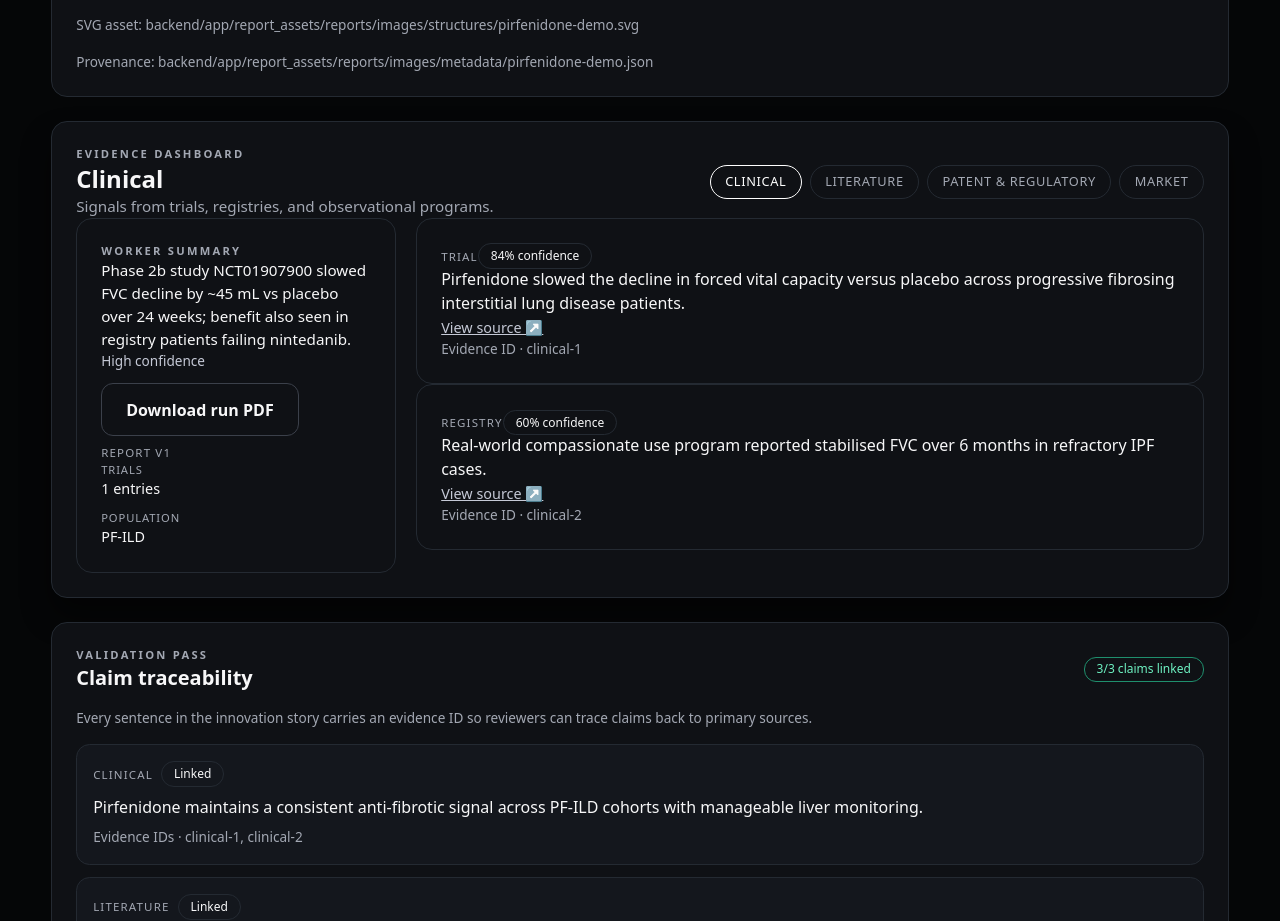
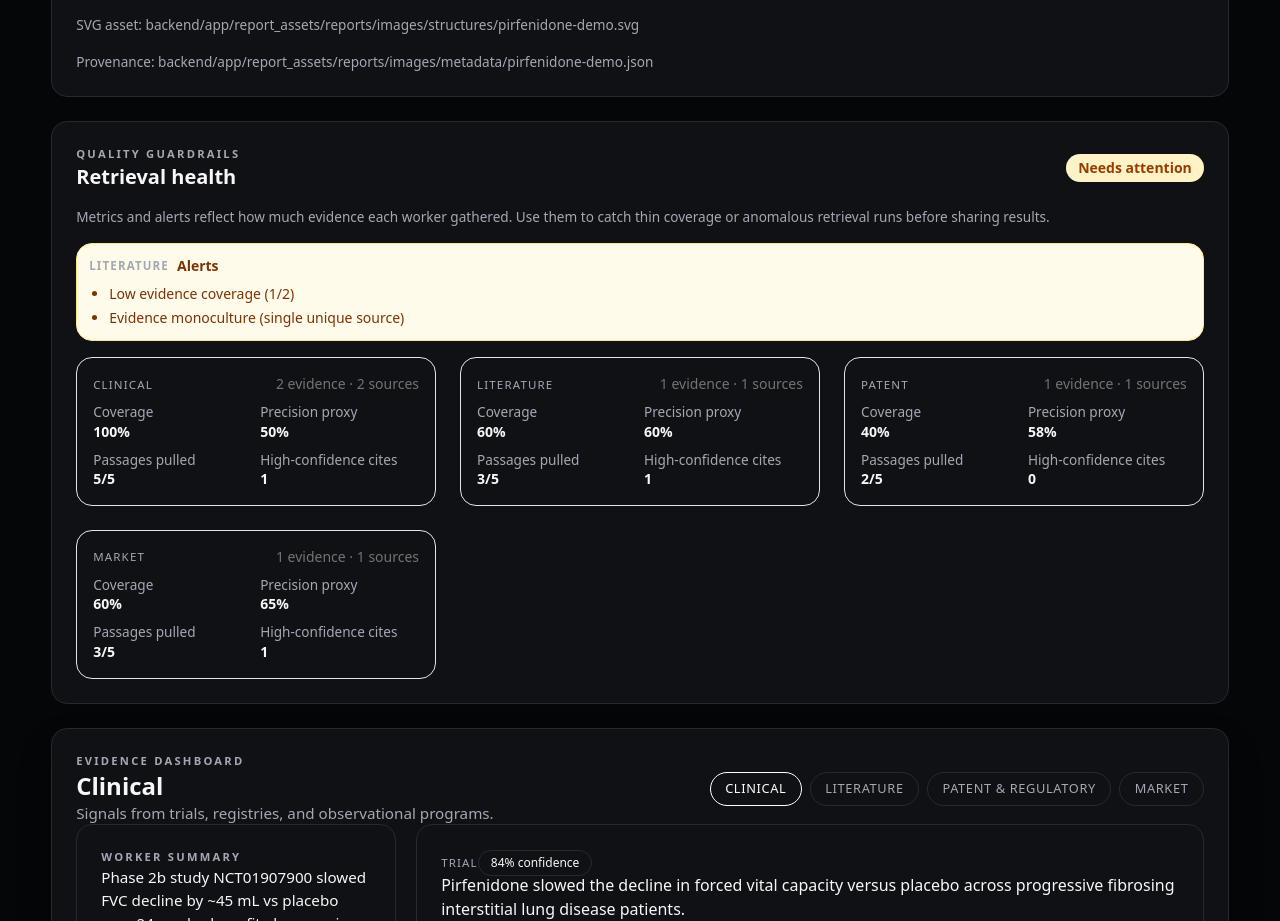
Before and after one commit to spiicez21/PhaGen-Agent, a Next.js app in the folder frontend/: page /results in a window 1280 px wide. Shown: the part 1440-2361 px from the top of the page. Built offline with nearby package versions, Linux system fonts and the light colour scheme.

Commit message:
feat: Add quality metrics and alerts to results page and sample data

```diff
--- a/frontend/app/results/page.tsx
+++ b/frontend/app/results/page.tsx
@@ -7,6 +7,13 @@ export default function ResultsPage() {
   const validation = SAMPLE_PAYLOAD.validation;
   const reportVersion = SAMPLE_PAYLOAD.report_version ?? 1;
   const structure = SAMPLE_PAYLOAD.structure;
+  const quality = SAMPLE_PAYLOAD.quality;
+
+  const qualityStatusTone: Record<string, string> = {
+    pass: "bg-emerald-100 text-emerald-800",
+    needs_attention: "bg-amber-100 text-amber-800",
+    investigate: "bg-rose-100 text-rose-800"
+  };
 
   return (
     <div className="section-stack">
@@ -79,6 +86,82 @@ export default function ResultsPage() {
         </section>
       )}
 
+      {quality && (
+        <section className="section-card space-y-4">
+          <div className="flex flex-wrap items-center justify-between gap-3">
+            <div>
+              <p className="eyebrow">Quality guardrails</p>
+              <h2 className="text-xl font-semibold">Retrieval health</h2>
+            </div>
+            <span
+              className={`px-3 py-1 rounded-full text-sm font-semibold ${qualityStatusTone[quality.status] ?? "bg-neutral-200 text-neutral-800"}`}
+            >
+              {quality.status === "pass"
+                ? "Pass"
+                : quality.status === "needs_attention"
+                  ? "Needs attention"
+                  : "Investigate"}
+            </span>
+          </div>
+          <p className="subtle-text">
+            Metrics and alerts reflect how much evidence each worker gathered. Use them to catch thin coverage or anomalous retrieval runs before sharing results.
+          </p>
+
+          {Object.keys(quality.alerts).length ? (
+            <div className="space-y-3">
+              {Object.entries(quality.alerts).map(([worker, alerts]) => (
+                <article key={worker} className="rounded-2xl border border-amber-200 bg-amber-50 p-3">
+                  <header className="flex items-center gap-2 text-sm font-semibold text-amber-900">
+                    <span className="badge">{worker}</span>
+                    <span>Alerts</span>
+                  </header>
+                  <ul className="mt-2 list-disc space-y-1 pl-5 text-sm text-amber-900">
+                    {alerts.map((alert, index) => (
+                      <li key={`${worker}-alert-${index}`}>{alert}</li>
+                    ))}
+                  </ul>
+                </article>
+              ))}
+            </div>
+          ) : (
+            <p className="rounded-2xl border border-emerald-100 bg-emerald-50 p-3 text-sm text-emerald-900">
+              All workers met the minimum evidence thresholds. No alerts at this time.
+            </p>
+          )}
+
+          <div className="grid-two">
+            {Object.entries(quality.metrics).map(([worker, metrics]) => (
+              <article key={worker} className="space-y-2 rounded-2xl border border-neutral-200 p-4">
+                <header className="flex items-center justify-between">
+                  <span className="badge">{worker}</span>
+                  <span className="text-sm text-neutral-500">
+                    {metrics.evidence_count} evidence · {metrics.unique_sources} sources
+                  </span>
+                </header>
+                <dl className="grid grid-cols-2 gap-2 text-sm">
+                  <div>
+                    <dt className="subtle-text">Coverage</dt>
+                    <dd className="font-semibold">{(metrics.coverage_ratio * 100).toFixed(0)}%</dd>
+                  </div>
+                  <div>
+                    <dt className="subtle-text">Precision proxy</dt>
+                    <dd className="font-semibold">{(metrics.precision_proxy * 100).toFixed(0)}%</dd>
+                  </div>
+                  <div>
+                    <dt className="subtle-text">Passages pulled</dt>
+                    <dd className="font-semibold">{metrics.final_passages}/{metrics.retriever_top_k}</dd>
+                  </div>
+                  <div>
+                    <dt className="subtle-text">High-confidence cites</dt>
+                    <dd className="font-semibold">{metrics.high_conf_evidence}</dd>
+                  </div>
+                </dl>
+              </article>
+            ))}
+          </div>
+        </section>
+      )}
+
       <EvidenceTabs workers={workers} reportJobId={DEMO_JOB.id} reportVersion={reportVersion} />
 
       {validation && (
--- a/frontend/app/sample-data.ts
+++ b/frontend/app/sample-data.ts
@@ -65,6 +65,17 @@ export const SAMPLE_PAYLOAD: MasterPayload = {
       metadata: {
         trials: '[{"nct_id":"NCT01907900","phase":"Phase 2","status":"Completed"}]',
         population: "PF-ILD"
+      },
+      metrics: {
+        query_terms: 2,
+        retrieved_passages: 12,
+        final_passages: 5,
+        evidence_count: 2,
+        unique_sources: 2,
+        coverage_ratio: 1,
+        precision_proxy: 0.5,
+        high_conf_evidence: 1,
+        retriever_top_k: 5
       }
     },
     literature: {
@@ -82,7 +93,22 @@ export const SAMPLE_PAYLOAD: MasterPayload = {
       ],
       metadata: {
         sources: "3 peer-reviewed articles"
-      }
+      },
+      metrics: {
+        query_terms: 3,
+        retrieved_passages: 9,
+        final_passages: 3,
+        evidence_count: 1,
+        unique_sources: 1,
+        coverage_ratio: 0.6,
+        precision_proxy: 0.6,
+        high_conf_evidence: 1,
+        retriever_top_k: 5
+      },
+      alerts: [
+        "Low evidence coverage (1/2)",
+        "Evidence monoculture (single unique source)"
+      ]
     },
     patent: {
       summary: "Key Genentech filings on pirfenidone combinations expire 2028-2030; no blocking claims on PF-ILD indication found.",
@@ -100,6 +126,17 @@ export const SAMPLE_PAYLOAD: MasterPayload = {
       metadata: {
         risk: "Low",
         regulatory_notes: "Label monitoring: hepatotoxicity"
+      },
+      metrics: {
+        query_terms: 2,
+        retrieved_passages: 6,
+        final_passages: 2,
+        evidence_count: 1,
+        unique_sources: 1,
+        coverage_ratio: 0.4,
+        precision_proxy: 0.58,
+        high_conf_evidence: 0,
+        retriever_top_k: 5
       }
     },
     market: {
@@ -117,7 +154,73 @@ export const SAMPLE_PAYLOAD: MasterPayload = {
       ],
       metadata: {
         score_breakdown: "Demand 0.8 | Competition 0.5 | Access 0.7"
+      },
+      metrics: {
+        query_terms: 2,
+        retrieved_passages: 7,
+        final_passages: 3,
+        evidence_count: 1,
+        unique_sources: 1,
+        coverage_ratio: 0.6,
+        precision_proxy: 0.65,
+        high_conf_evidence: 1,
+        retriever_top_k: 5
       }
+    }
+  },
+  quality: {
+    status: "needs_attention",
+    metrics: {
+      clinical: {
+        query_terms: 2,
+        retrieved_passages: 12,
+        final_passages: 5,
+        evidence_count: 2,
+        unique_sources: 2,
+        coverage_ratio: 1,
+        precision_proxy: 0.5,
+        high_conf_evidence: 1,
+        retriever_top_k: 5
+      },
+      literature: {
+        query_terms: 3,
+        retrieved_passages: 9,
+        final_passages: 3,
+        evidence_count: 1,
+        unique_sources: 1,
+        coverage_ratio: 0.6,
+        precision_proxy: 0.6,
+        high_conf_evidence: 1,
+        retriever_top_k: 5
+      },
+      patent: {
+        query_terms: 2,
+        retrieved_passages: 6,
+        final_passages: 2,
+        evidence_count: 1,
+        unique_sources: 1,
+        coverage_ratio: 0.4,
+        precision_proxy: 0.58,
+        high_conf_evidence: 0,
+        retriever_top_k: 5
+      },
+      market: {
+        query_terms: 2,
+        retrieved_passages: 7,
+        final_passages: 3,
+        evidence_count: 1,
+        unique_sources: 1,
+        coverage_ratio: 0.6,
+        precision_proxy: 0.65,
+        high_conf_evidence: 1,
+        retriever_top_k: 5
+      }
+    },
+    alerts: {
+      literature: [
+        "Low evidence coverage (1/2)",
+        "Evidence monoculture (single unique source)"
+      ]
     }
   },
   validation: {
@@ -186,7 +289,22 @@ export const METFORMIN_PAYLOAD: MasterPayload = {
       metadata: {
         trials: '[{"nct_id":"NCT04511234","phase":"Phase 2","status":"Active"}]',
         population: "NASH"
-      }
+      },
+      metrics: {
+        query_terms: 2,
+        retrieved_passages: 8,
+        final_passages: 3,
+        evidence_count: 1,
+        unique_sources: 1,
+        coverage_ratio: 0.6,
+        precision_proxy: 0.52,
+        high_conf_evidence: 0,
+        retriever_top_k: 5
+      },
+      alerts: [
+        "Low evidence coverage (1/2)",
+        "Evidence monoculture (single unique source)"
+      ]
     },
     literature: {
       summary:
@@ -204,6 +322,17 @@ export const METFORMIN_PAYLOAD: MasterPayload = {
       ],
       metadata: {
         sources: "2 peer-reviewed articles"
+      },
+      metrics: {
+        query_terms: 3,
+        retrieved_passages: 7,
+        final_passages: 2,
+        evidence_count: 1,
+        unique_sources: 1,
+        coverage_ratio: 0.4,
+        precision_proxy: 0.57,
+        high_conf_evidence: 1,
+        retriever_top_k: 5
       }
     },
     patent: {
@@ -222,7 +351,19 @@ export const METFORMIN_PAYLOAD: MasterPayload = {
       metadata: {
         risk: "Medium",
         regulatory_notes: "Monitor lactic acidosis risk"
-      }
+      },
+      metrics: {
+        query_terms: 2,
+        retrieved_passages: 5,
+        final_passages: 2,
+        evidence_count: 1,
+        unique_sources: 1,
+        coverage_ratio: 0.4,
+        precision_proxy: 0.44,
+        high_conf_evidence: 0,
+        retriever_top_k: 5
+      },
+      alerts: ["Low precision proxy (0.44 < 0.50)"]
     },
     market: {
       summary:
@@ -240,7 +381,73 @@ export const METFORMIN_PAYLOAD: MasterPayload = {
       ],
       metadata: {
         score_breakdown: "Demand 0.6 | Competition 0.5 | Access 0.4"
+      },
+      metrics: {
+        query_terms: 2,
+        retrieved_passages: 6,
+        final_passages: 2,
+        evidence_count: 1,
+        unique_sources: 1,
+        coverage_ratio: 0.4,
+        precision_proxy: 0.48,
+        high_conf_evidence: 0,
+        retriever_top_k: 5
+      },
+      alerts: ["Low precision proxy (0.48 < 0.50)"]
+    }
+  },
+  quality: {
+    status: "investigate",
+    metrics: {
+      clinical: {
+        query_terms: 2,
+        retrieved_passages: 8,
+        final_passages: 3,
+        evidence_count: 1,
+        unique_sources: 1,
+        coverage_ratio: 0.6,
+        precision_proxy: 0.52,
+        high_conf_evidence: 0,
+        retriever_top_k: 5
+      },
+      literature: {
+        query_terms: 3,
+        retrieved_passages: 7,
+        final_passages: 2,
+        evidence_count: 1,
+        unique_sources: 1,
+        coverage_ratio: 0.4,
+        precision_proxy: 0.57,
+        high_conf_evidence: 1,
+        retriever_top_k: 5
+      },
+      patent: {
+        query_terms: 2,
+        retrieved_passages: 5,
+        final_passages: 2,
+        evidence_count: 1,
+        unique_sources: 1,
+        coverage_ratio: 0.4,
+        precision_proxy: 0.44,
+        high_conf_evidence: 0,
+        retriever_top_k: 5
+      },
+      market: {
+        query_terms: 2,
+        retrieved_passages: 6,
+        final_passages: 2,
+        evidence_count: 1,
+        unique_sources: 1,
+        coverage_ratio: 0.4,
+        precision_proxy: 0.48,
+        high_conf_evidence: 0,
+        retriever_top_k: 5
       }
+    },
+    alerts: {
+      clinical: ["Low evidence coverage (1/2)", "Evidence monoculture (single unique source)"],
+      patent: ["Low precision proxy (0.44 < 0.50)"],
+      market: ["Low precision proxy (0.48 < 0.50)"]
     }
   },
   validation: {
```
Also changed, not shown: frontend/app/types.ts (+23 -0 lines).
